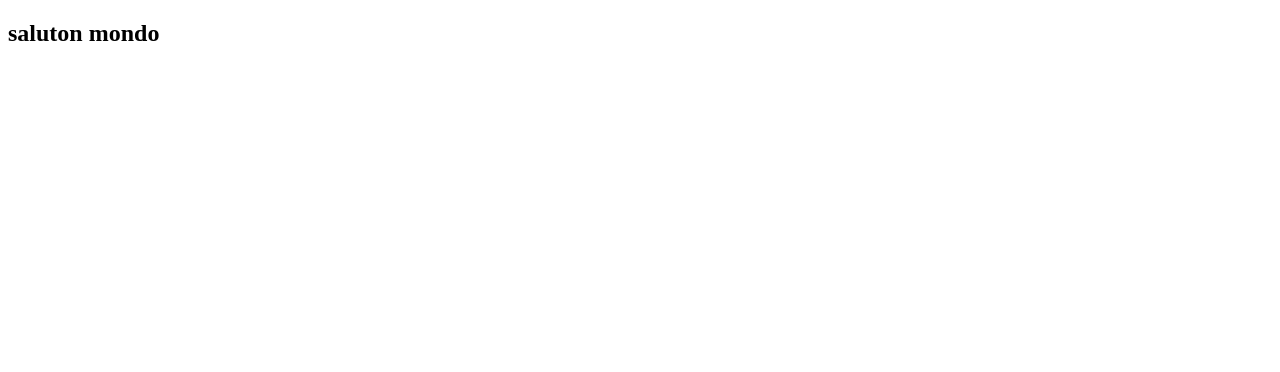
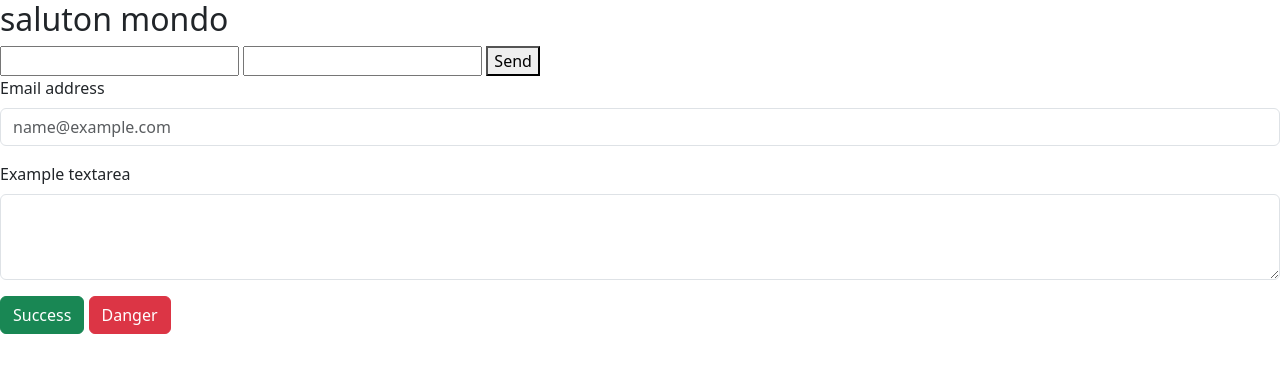
Before and after one commit to Belzebub66/perrowaton, a plain HTML site: page index.html in a window 1280 px wide. Drawn offline with nearby package versions, Linux system fonts and the light colour scheme.

Commit message:
bootstrap puesto

```diff
--- a/index.html
+++ b/index.html
@@ -4,8 +4,23 @@
     <meta charset="UTF-8">
     <meta name="viewport" content="width=device-width, initial-scale=1.0">
     <title>awawawawawawa</title>
+    <link href="https://cdn.jsdelivr.net/npm/bootstrap@5.3.8/dist/css/bootstrap.min.css" rel="stylesheet" integrity="sha384-sRIl4kxILFvY47J16cr9ZwB07vP4J8+LH7qKQnuqkuIAvNWLzeN8tE5YBujZqJLB" crossorigin="anonymous">
 </head>
 <body>
     <h2>saluton mondo</h2>
+    <input type="text" name="txtColor" id="txtColor">
+    <input type="email" name="txtEmail" id="txtEmail">
+    <button>Send</button>
+    <div class="mb-3">
+        <label for="exampleFormControlInput1" class="form-label">Email address</label>
+        <input type="email" class="form-control" id="exampleFormControlInput1" placeholder="name@example.com">
+    </div>
+    <div class="mb-3">
+        <label for="exampleFormControlTextarea1" class="form-label">Example textarea</label>
+        <textarea class="form-control" id="exampleFormControlTextarea1" rows="3"></textarea>
+    </div>
+    <button type="button" class="btn btn-success">Success</button>
+    <button type="button" class="btn btn-danger">Danger</button>
+    <script src="https://cdn.jsdelivr.net/npm/bootstrap@5.0.2/dist/js/bootstrap.bundle.min.js" integrity="sha384-MrcW6ZMFYlzcLA8Nl+NtUVF0sA7MsXsP1UyJoMp4YLEuNSfAP+JcXn/tWtIaxVXM" crossorigin="anonymous"></script>
 </body>
 </html>
```
